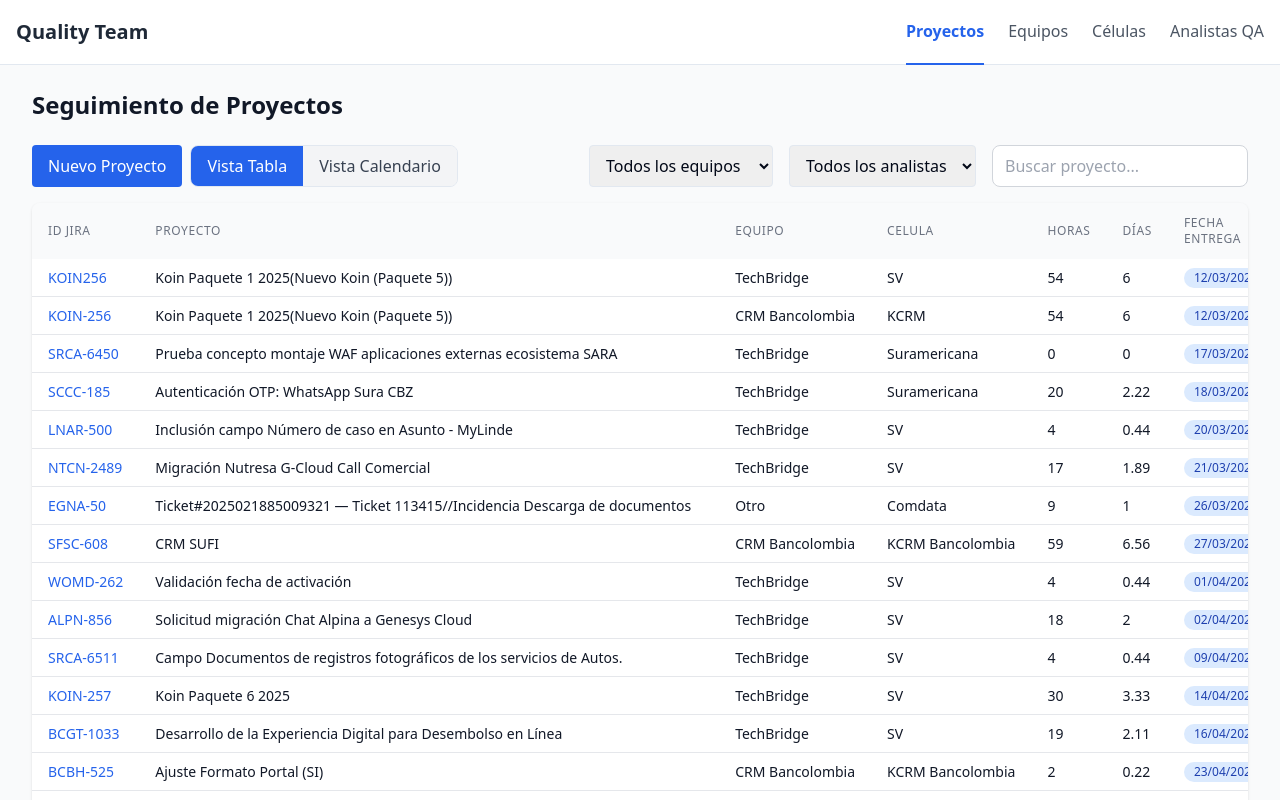
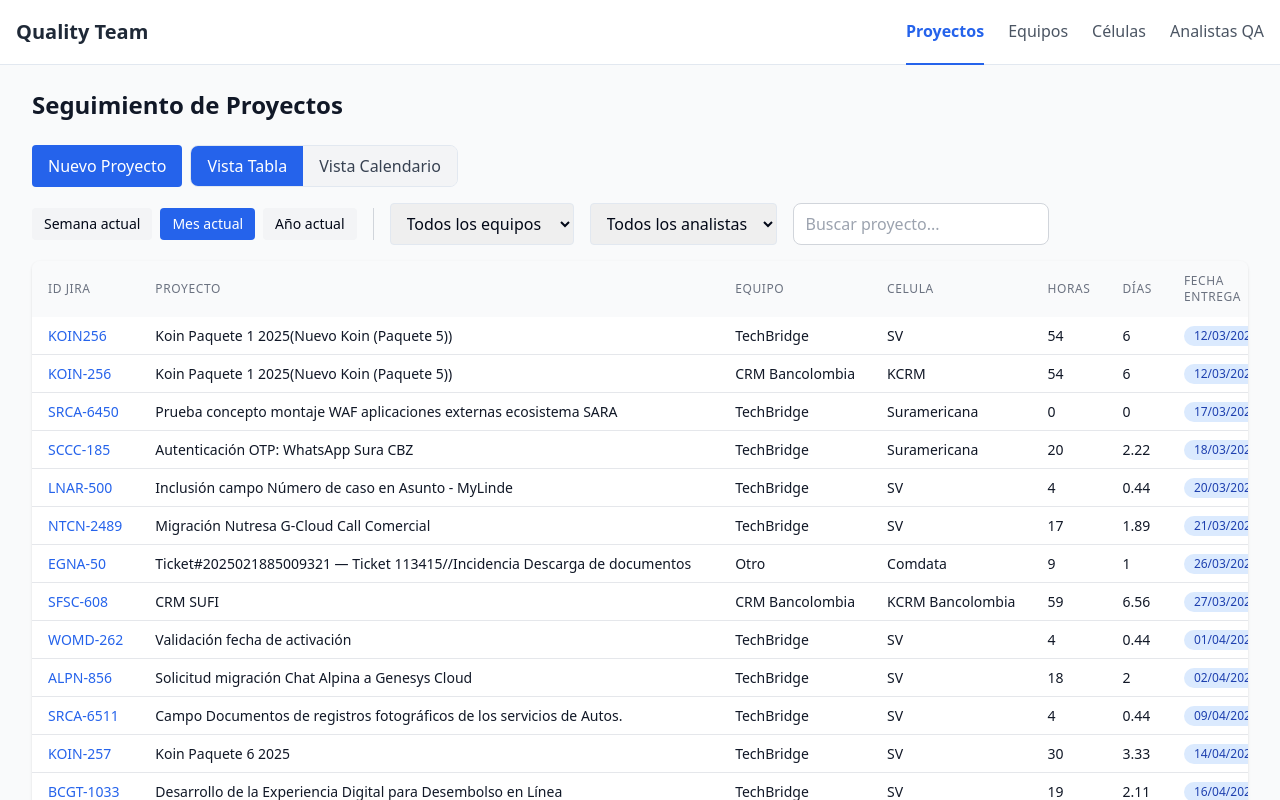
Before and after one commit to sergio129/quality-team-demo, a Next.js app: page /proyectos in a window 1280 px wide. Shown: the top 800 px of the page. Built offline with nearby package versions, Linux system fonts and the light colour scheme.

Commit message:
inicial 19

```diff
--- a/src/components/ProjectTable.tsx
+++ b/src/components/ProjectTable.tsx
@@ -29,9 +29,14 @@ export default function ProjectTable() {
     const [sortConfig, setSortConfig] = useState<{
         key: keyof Project | null;
         direction: 'asc' | 'desc';
-    }>({ key: null, direction: 'asc' });
-    const [filterEquipo, setFilterEquipo] = useState<string>('');
+    }>({ key: null, direction: 'asc' });    const [filterEquipo, setFilterEquipo] = useState<string>('');
     const [filterAnalista, setFilterAnalista] = useState<string>('');
+    const [selectedDateFilter, setSelectedDateFilter] = useState<'week' | 'month' | 'year' | 'custom'>('month');
+    const [startDate, setStartDate] = useState(() => {
+        const today = new Date();
+        return new Date(today.getFullYear(), today.getMonth(), 1);
+    });
+    const [endDate, setEndDate] = useState<Date | null>(null);
 
     useEffect(() => {
         loadProjects();
@@ -301,8 +306,45 @@ export default function ProjectTable() {
                             Vista Calendario
                         </button>
                     </div>
-                </div>
-                <div className="flex items-center space-x-4">
+                </div>                <div className="flex items-center space-x-4">
+                    {/* Filtros de fecha */}
+                    <div className="flex gap-2">
+                        <button
+                            onClick={() => setSelectedDateFilter('week')}
+                            className={`px-3 py-1.5 rounded text-sm transition-colors ${
+                                selectedDateFilter === 'week'
+                                    ? 'bg-blue-600 text-white'
+                                    : 'bg-gray-100 hover:bg-gray-200'
+                            }`}
+                        >
+                            Semana actual
+                        </button>
+                        <button
+                            onClick={() => setSelectedDateFilter('month')}
+                            className={`px-3 py-1.5 rounded text-sm transition-colors ${
+                                selectedDateFilter === 'month'
+                                    ? 'bg-blue-600 text-white'
+                                    : 'bg-gray-100 hover:bg-gray-200'
+                            }`}
+                        >
+                            Mes actual
+                        </button>
+                        <button
+                            onClick={() => setSelectedDateFilter('year')}
+                            className={`px-3 py-1.5 rounded text-sm transition-colors ${
+                                selectedDateFilter === 'year'
+                                    ? 'bg-blue-600 text-white'
+                                    : 'bg-gray-100 hover:bg-gray-200'
+                            }`}
+                        >
+                            Año actual
+                        </button>
+                    </div>
+
+                    {/* Separador */}
+                    <div className="w-px h-8 bg-gray-300"></div>
+
+                    {/* Filtros existentes */}
                     <select
                         className="border rounded px-3 py-2"
                         value={filterEquipo}
```
